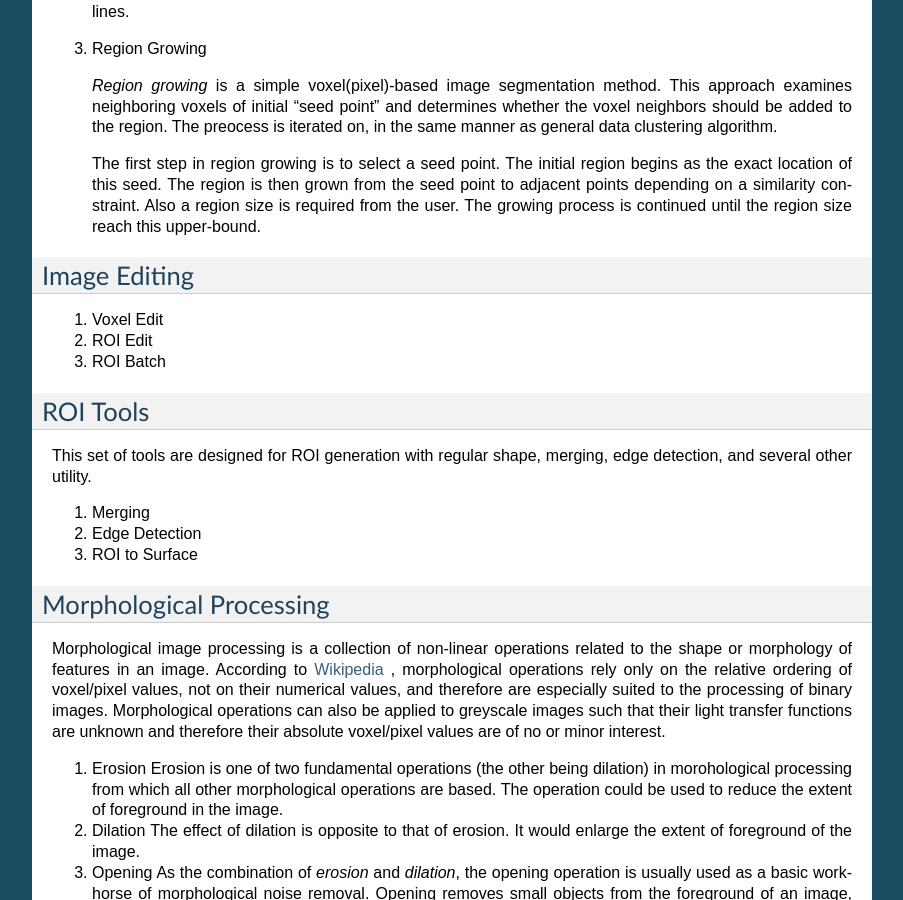
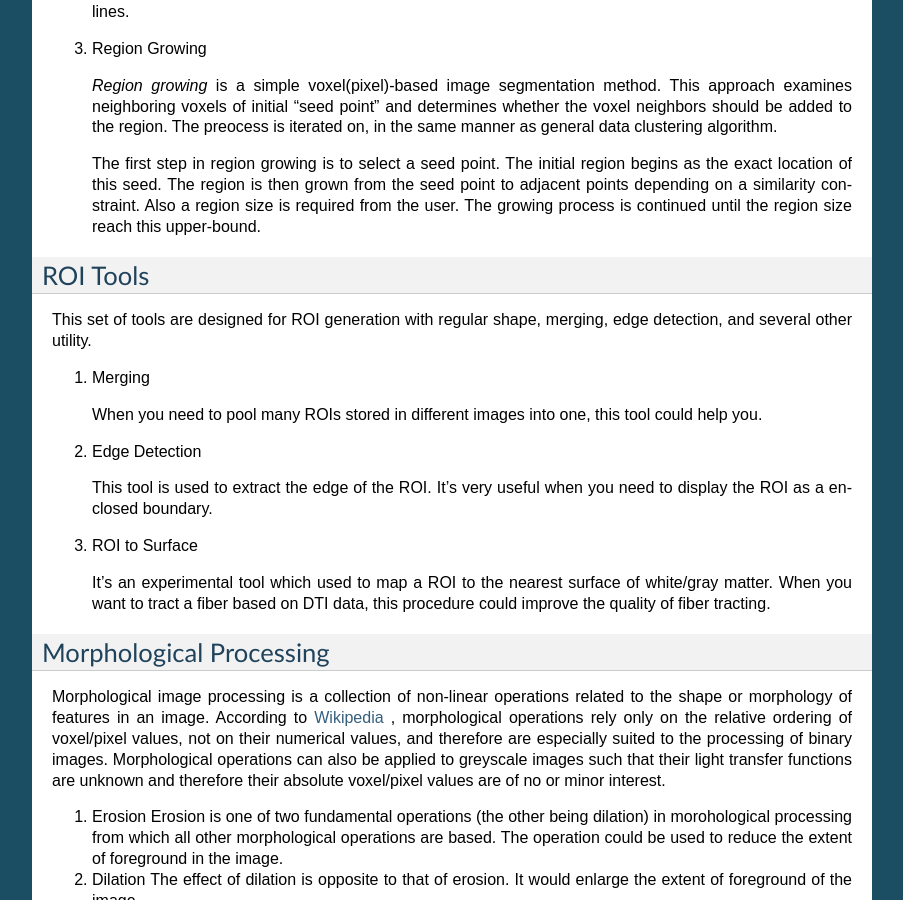
Before and after one commit to liuzhaoguo/FreeROI, a Sphinx documentation site: the page built from doc/user_manual/toolkit.rst, in a window 1280 px wide and 900 px high, scrolled down 1234 px. Shown: the whole window, without its empty margins (198-1101 px from the left). Built offline with Sphinx 7.4.7, drawn with Linux system fonts in a browser that asks for light colours; formulas are drawn with MathJax 3.

Commit message:
update user doc

```diff
--- a/doc/user_manual/toolkit.rst
+++ b/doc/user_manual/toolkit.rst
@@ -95,17 +95,6 @@ including *cluster detection*, *watershed*, and *region growing*.
    Also a region size is required from the user. The growing process is
    continued until the region size reach this upper-bound.
 
-Image Editing
--------------
-
-1. Voxel Edit
-
-
-#. ROI Edit
-
-#. ROI Batch
-
-
 ROI Tools
 -----------------------
 
@@ -114,9 +103,19 @@ edge detection, and several other utility.
 
 1. Merging
 
+   When you need to pool many ROIs stored in different images into one, this
+   tool could help you.
+
 #. Edge Detection
 
+   This tool is used to extract the edge of the ROI. It's very useful when you
+   need to display the ROI as a enclosed boundary.
+
 #. ROI to Surface
+
+   It's an experimental tool which used to map a ROI to the nearest surface
+   of white/gray matter. When you want to tract a fiber based on DTI data,
+   this procedure could improve the quality of fiber tracting.
 
 Morphological Processing
 ------------------------
```
